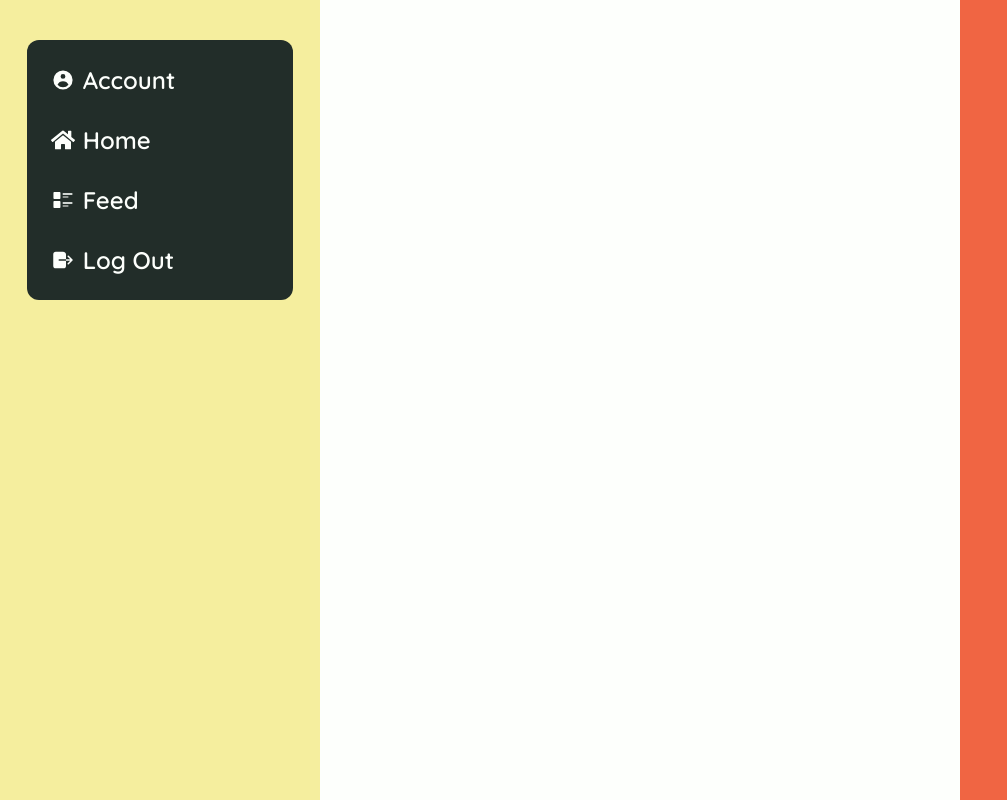
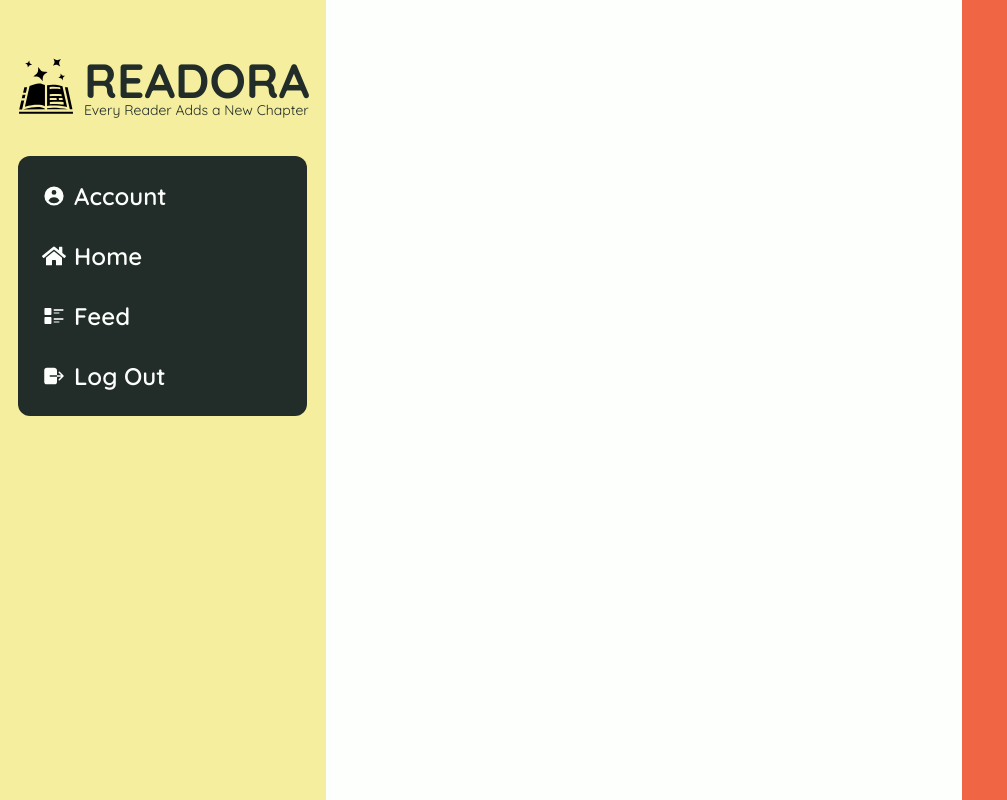
Before and after one commit to gaurav1-9/readora-BookExchange-SocialMedia, a React (Vite) app in the folder readora-Client/: page / in a window 1280 px wide. Shown: the whole page, without its empty margins (0-1007 px from the left). Built offline with nearby package versions, Linux system fonts and the light colour scheme.

Commit message:
logo added

```diff
--- a/readora-Client/src/Components/HomepageComponents/Utilities.jsx
+++ b/readora-Client/src/Components/HomepageComponents/Utilities.jsx
@@ -3,13 +3,13 @@ import { HiUserCircle } from "react-icons/hi";
 import { FaHome } from "react-icons/fa";
 import { CgFeed } from "react-icons/cg";
 import { IoLogOut } from "react-icons/io5";
+import Logo from '../../Logo';
 
 const Utilities = () => {
     return (
-        <div
-        className="hidden flex-1 h-full justify-center pt-10 lg:flex"
-        >
-            <div className="sticky w-5/6 h-fit bg-gunMetal p-4 rounded-xl">
+        <div className="hidden flex-1 h-full items-center pt-10 lg:flex flex-col">
+            <Logo />
+            <div className="sticky w-8/9 h-fit bg-gunMetal p-4 rounded-xl mt-6">
                 <ul className='flex flex-col gap-3'>
                     <li className='p-2 text-2xl text-babyPowder font-semibold cursor-pointer rounded-md hover:bg-zinc-700' onClick={()=>console.log("account")}>
                         <div className='flex gap-2 items-center'>
--- /dev/null
+++ b/readora-Client/src/Logo.jsx
@@ -0,0 +1,16 @@
+import React from 'react'
+import { GiSpellBook } from "react-icons/gi";
+
+const Logo = () => {
+    return (
+        <div className='flex gap-2 items-center p-4'>
+            <GiSpellBook className='text-6xl'/>
+            <div>
+                <p className='font-bold text-5xl text-gunMetal'>READORA</p>
+                <p className='font-normal leading-3 text-sm text-gunMetal'>Every Reader Adds a New Chapter</p>
+            </div>
+        </div>
+    )
+}
+
+export default Logo
```
